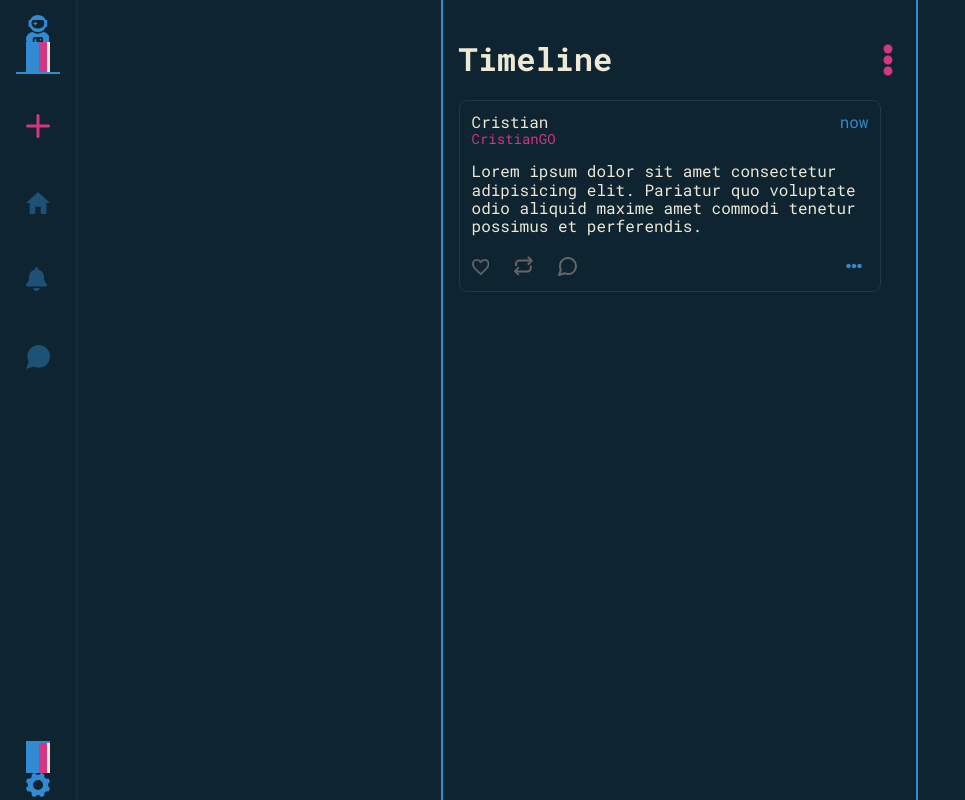
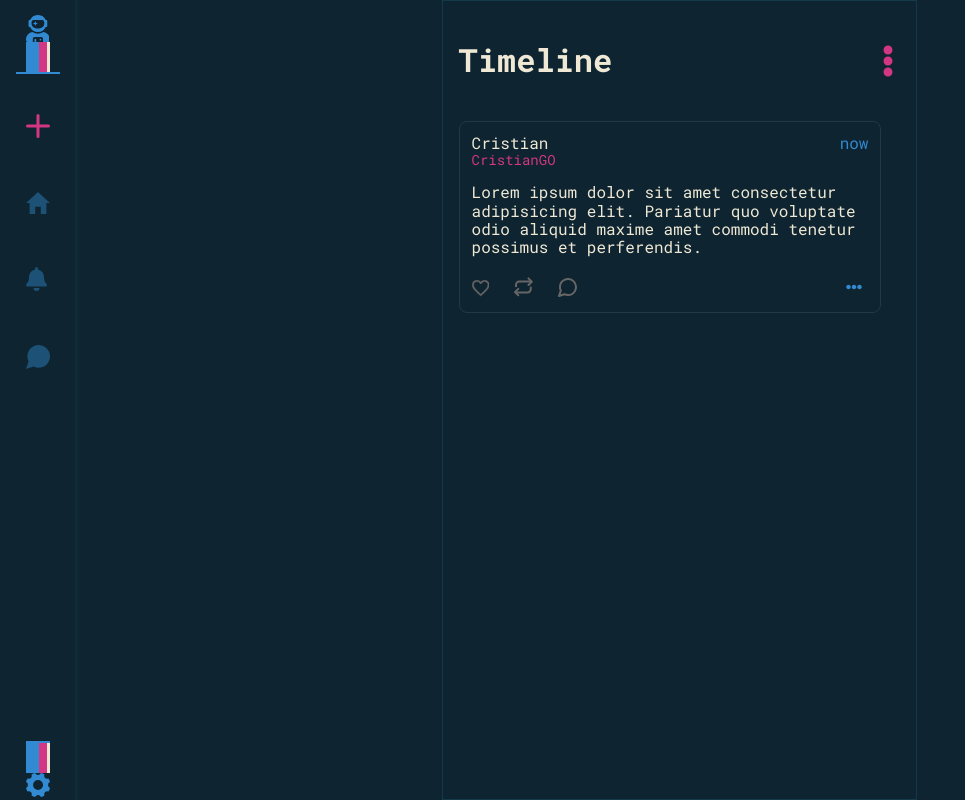
Before and after one commit to Zontle/social-toolkit, a React (Create React App) app: page / in a window 1280 px wide. Shown: the whole page, without its empty margins (0-965 px from the left). Built offline with nearby package versions, Linux system fonts and the light colour scheme.

Commit message:
feature: add type prop

```diff
--- a/src/components/molecules/postsSection.tsx
+++ b/src/components/molecules/postsSection.tsx
@@ -1,20 +1,29 @@
-import { FunctionComponent } from "react";
-import { IconMenuPostSection } from "../atoms/icons";
+import { FunctionComponent } from 'react';
+import { IconMenuPostSection } from '../atoms/icons';
 
 interface PostsSectionProps {
-  title: string;
+  title?: string;
+  type?: string;
 }
 
 export const PostsSection: FunctionComponent<PostsSectionProps> = ({
-  title,
+  title = '',
   children,
+  type = 'column',
 }) => {
+  if (type === 'row') {
+    return (
+      <div className={`post-section ${type}`}>
+        <div className="container">{children}</div>
+      </div>
+    );
+  }
   return (
-    <div className="post-section">
+    <div className={`post-section ${type}`}>
       <div className="container">
         <div className="top-post">
-          <h1>{title}</h1>
-          <IconMenuPostSection size="2x"/>
+          {title && <h1>{title}</h1>}
+          <IconMenuPostSection size="2x" />
         </div>
         {children}
       </div>
--- a/src/styles/fragments/_postSection.scss
+++ b/src/styles/fragments/_postSection.scss
@@ -4,15 +4,21 @@
   justify-content: center;
   text-align: left;
   width: 100%;
-
+  &.row {
+    .container {
+      width: 100%;
+      flex-direction: row;
+      height: auto;
+    }
+  }
   .container {
-    border-left: 2px solid #328bd2;
-    border-right: 2px solid #328bd2;
+    border: 1px solid #14394d;
     box-sizing: border-box;
     display: flex;
     flex-direction: column;
+    flex-wrap: wrap;
+    gap: 20px;
     height: 100vh;
-    margin: 0 auto;
     padding: 20px 16px 50px 16px;
 
     .top-post {
@@ -26,3 +32,7 @@
     }
   }
 }
+
+.section-container {
+  display: flex;
+}
```
